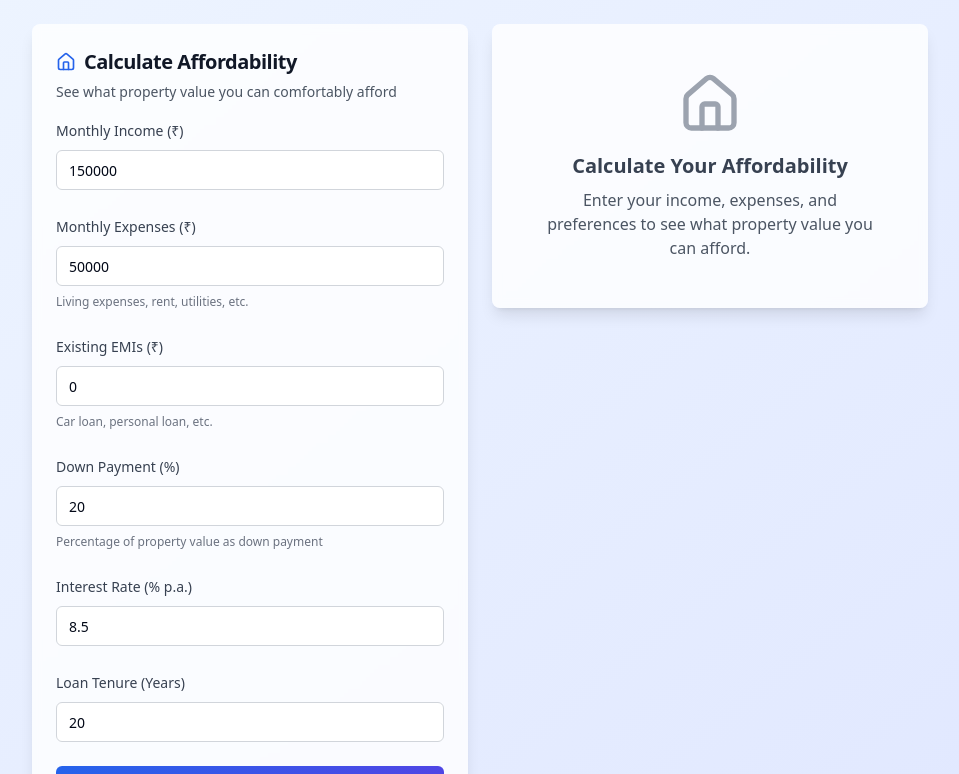
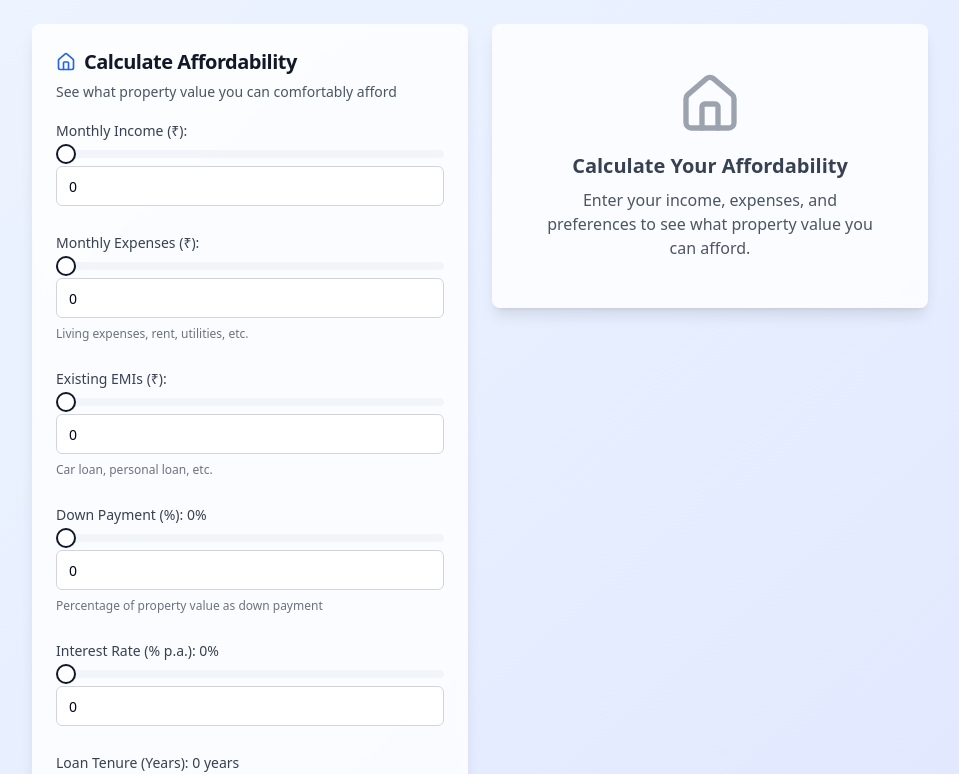
Before and after one commit to Ayaz380/emi-schedule-dreamer, a React (Vite) app: page /calculator in a window 1280 px wide. Shown: the part 269-1043 px from the top of the page, without its empty margins (160-1119 px from the left). Built offline with nearby package versions, Linux system fonts and the light colour scheme.

Commit message:
Enhance calculator functionality and provide deployment info
Implement slider and number-to-words features for Affordability, Eligibility, and EMI calculators. Remove pre-filled zeros from all input fields. Provide a list of dependencies for EC2 deployment.

```diff
--- a/src/components/AffordabilityCalculator.tsx
+++ b/src/components/AffordabilityCalculator.tsx
@@ -4,19 +4,21 @@ import { Card, CardContent, CardHeader, CardTitle } from '@/components/ui/card';
 import { Input } from '@/components/ui/input';
 import { Label } from '@/components/ui/label';
 import { Button } from '@/components/ui/button';
+import { Slider } from '@/components/ui/slider';
 import { Home, Calculator, TrendingUp, Wallet, PiggyBank } from 'lucide-react';
+import { numberToWords } from '@/utils/numberToWords';
 
 interface AffordabilityCalculatorProps {
   onAffordabilityResult: (affordableAmount: number) => void;
 }
 
 const AffordabilityCalculator: React.FC<AffordabilityCalculatorProps> = ({ onAffordabilityResult }) => {
-  const [monthlyIncome, setMonthlyIncome] = useState<number>(150000);
-  const [monthlyExpenses, setMonthlyExpenses] = useState<number>(50000);
+  const [monthlyIncome, setMonthlyIncome] = useState<number>(0);
+  const [monthlyExpenses, setMonthlyExpenses] = useState<number>(0);
   const [existingEmi, setExistingEmi] = useState<number>(0);
-  const [downPaymentRatio, setDownPaymentRatio] = useState<number>(20);
-  const [interestRate, setInterestRate] = useState<number>(8.5);
-  const [tenure, setTenure] = useState<number>(20);
+  const [downPaymentRatio, setDownPaymentRatio] = useState<number>(0);
+  const [interestRate, setInterestRate] = useState<number>(0);
+  const [tenure, setTenure] = useState<number>(0);
   const [result, setResult] = useState<any>(null);
 
   const handleCalculateAffordability = () => {
@@ -87,29 +89,45 @@ const AffordabilityCalculator: React.FC<AffordabilityCalculatorProps> = ({ onAff
           <CardContent className="space-y-6">
             <div className="space-y-2">
               <Label htmlFor="monthlyIncome" className="text-sm font-medium text-gray-700">
-                Monthly Income (₹)
+                Monthly Income (₹): {monthlyIncome > 0 && numberToWords(monthlyIncome)}
               </Label>
+              <Slider
+                value={[monthlyIncome]}
+                onValueChange={(value) => setMonthlyIncome(value[0])}
+                max={500000}
+                min={0}
+                step={1000}
+                className="w-full"
+              />
               <Input
                 id="monthlyIncome"
                 type="number"
                 value={monthlyIncome}
                 onChange={(e) => setMonthlyIncome(Number(e.target.value))}
                 className="text-lg font-medium border-gray-300 focus:border-blue-500"
-                placeholder="1,50,000"
+                placeholder="Enter monthly income"
               />
             </div>
 
             <div className="space-y-2">
               <Label htmlFor="monthlyExpenses" className="text-sm font-medium text-gray-700">
-                Monthly Expenses (₹)
+                Monthly Expenses (₹): {monthlyExpenses > 0 && numberToWords(monthlyExpenses)}
               </Label>
+              <Slider
+                value={[monthlyExpenses]}
+                onValueChange={(value) => setMonthlyExpenses(value[0])}
+                max={200000}
+                min={0}
+                step={1000}
+                className="w-full"
+              />
               <Input
                 id="monthlyExpenses"
                 type="number"
                 value={monthlyExpenses}
                 onChange={(e) => setMonthlyExpenses(Number(e.target.value))}
                 className="text-lg font-medium border-gray-300 focus:border-red-500"
-                placeholder="50,000"
+                placeholder="Enter monthly expenses"
               />
               <p className="text-xs text-gray-500">
                 Living expenses, rent, utilities, etc.
@@ -118,15 +136,23 @@ const AffordabilityCalculator: React.FC<AffordabilityCalculatorProps> = ({ onAff
 
             <div className="space-y-2">
               <Label htmlFor="existingEmiAfford" className="text-sm font-medium text-gray-700">
-                Existing EMIs (₹)
+                Existing EMIs (₹): {existingEmi > 0 && numberToWords(existingEmi)}
               </Label>
+              <Slider
+                value={[existingEmi]}
+                onValueChange={(value) => setExistingEmi(value[0])}
+                max={50000}
+                min={0}
+                step={500}
+                className="w-full"
+              />
               <Input
                 id="existingEmiAfford"
                 type="number"
                 value={existingEmi}
                 onChange={(e) => setExistingEmi(Number(e.target.value))}
                 className="border-gray-300 focus:border-red-500"
-                placeholder="0"
+                placeholder="Enter existing EMI amount"
               />
               <p className="text-xs text-gray-500">
                 Car loan, personal loan, etc.
@@ -135,15 +161,23 @@ const AffordabilityCalculator: React.FC<AffordabilityCalculatorProps> = ({ onAff
 
             <div className="space-y-2">
               <Label htmlFor="downPaymentRatio" className="text-sm font-medium text-gray-700">
-                Down Payment (%)
+                Down Payment (%): {downPaymentRatio}%
               </Label>
+              <Slider
+                value={[downPaymentRatio]}
+                onValueChange={(value) => setDownPaymentRatio(value[0])}
+                max={50}
+                min={0}
+                step={1}
+                className="w-full"
+              />
               <Input
                 id="downPaymentRatio"
                 type="number"
                 value={downPaymentRatio}
                 onChange={(e) => setDownPaymentRatio(Number(e.target.value))}
                 className="text-lg font-medium border-gray-300 focus:border-green-500"
-                placeholder="20"
+                placeholder="Enter down payment percentage"
               />
               <p className="text-xs text-gray-500">
                 Percentage of property value as down payment
@@ -152,8 +186,16 @@ const AffordabilityCalculator: React.FC<AffordabilityCalculatorProps> = ({ onAff
 
             <div className="space-y-2">
               <Label htmlFor="affordInterestRate" className="text-sm font-medium text-gray-700">
-                Interest Rate (% p.a.)
+                Interest Rate (% p.a.): {interestRate}%
               </Label>
+              <Slider
+                value={[interestRate]}
+                onValueChange={(value) => setInterestRate(value[0])}
+                max={18}
+                min={6}
+                step={0.1}
+                className="w-full"
+              />
               <Input
                 id="affordInterestRate"
                 type="number"
@@ -161,21 +203,29 @@ const AffordabilityCalculator: React.FC<AffordabilityCalculatorProps> = ({ onAff
                 value={interestRate}
                 onChange={(e) => setInterestRate(Number(e.target.value))}
                 className="text-lg font-medium border-gray-300 focus:border-blue-500"
-                placeholder="8.5"
+                placeholder="Enter interest rate"
               />
             </div>
 
             <div className="space-y-2">
               <Label htmlFor="affordTenure" className="text-sm font-medium text-gray-700">
-                Loan Tenure (Years)
+                Loan Tenure (Years): {tenure} years
               </Label>
+              <Slider
+                value={[tenure]}
+                onValueChange={(value) => setTenure(value[0])}
+                max={30}
+                min={5}
+                step={1}
+                className="w-full"
+              />
               <Input
                 id="affordTenure"
                 type="number"
                 value={tenure}
                 onChange={(e) => setTenure(Number(e.target.value))}
                 className="text-lg font-medium border-gray-300 focus:border-blue-500"
-                placeholder="20"
+                placeholder="Enter loan tenure"
               />
             </div>
 
--- a/src/components/EMICalculator.tsx
+++ b/src/components/EMICalculator.tsx
@@ -16,10 +16,10 @@ import InsuranceCalculator from './InsuranceCalculator';
 import LoanComparison from './LoanComparison';
 
 const EMICalculator = () => {
-  const [loanAmount, setLoanAmount] = useState<number>(5000000);
-  const [interestRate, setInterestRate] = useState<number>(8.5);
-  const [tenure, setTenure] = useState<number>(20);
-  const [annualPrepayment, setAnnualPrepayment] = useState<number>(100000);
+  const [loanAmount, setLoanAmount] = useState<number>(0);
+  const [interestRate, setInterestRate] = useState<number>(0);
+  const [tenure, setTenure] = useState<number>(0);
+  const [annualPrepayment, setAnnualPrepayment] = useState<number>(0);
   const [prepaymentIncrease, setPrepaymentIncrease] = useState<number>(0);
   const [emiIncrease, setEmiIncrease] = useState<number>(0);
   const [results, setResults] = useState<any>(null);
--- a/src/components/EligibilityCalculator.tsx
+++ b/src/components/EligibilityCalculator.tsx
@@ -4,19 +4,21 @@ import { Card, CardContent, CardHeader, CardTitle } from '@/components/ui/card';
 import { Input } from '@/components/ui/input';
 import { Label } from '@/components/ui/label';
 import { Button } from '@/components/ui/button';
+import { Slider } from '@/components/ui/slider';
 import { IndianRupee, Calculator, TrendingUp, CheckCircle, Home } from 'lucide-react';
 import { calculateEMI, calculateMaxLoanAmount } from '@/utils/emiCalculations';
+import { numberToWords } from '@/utils/numberToWords';
 
 interface EligibilityCalculatorProps {
   onEligibilityResult: (eligibleAmount: number) => void;
 }
 
 const EligibilityCalculator: React.FC<EligibilityCalculatorProps> = ({ onEligibilityResult }) => {
-  const [monthlySalary, setMonthlySalary] = useState<number>(100000);
-  const [interestRate, setInterestRate] = useState<number>(8.5);
-  const [tenure, setTenure] = useState<number>(20);
+  const [monthlySalary, setMonthlySalary] = useState<number>(0);
+  const [interestRate, setInterestRate] = useState<number>(0);
+  const [tenure, setTenure] = useState<number>(0);
   const [existingEmi, setExistingEmi] = useState<number>(0);
-  const [ownContribution, setOwnContribution] = useState<number>(1000000);
+  const [ownContribution, setOwnContribution] = useState<number>(0);
   const [eligibilityResult, setEligibilityResult] = useState<any>(null);
 
   const handleCalculateEligibility = () => {
@@ -66,29 +68,45 @@ const EligibilityCalculator: React.FC<EligibilityCalculatorProps> = ({ onEligibi
           <CardContent className="space-y-6">
             <div className="space-y-2">
               <Label htmlFor="monthlySalary" className="text-sm font-medium text-gray-700">
-                Monthly Salary (₹)
+                Monthly Salary (₹): {monthlySalary > 0 && numberToWords(monthlySalary)}
               </Label>
+              <Slider
+                value={[monthlySalary]}
+                onValueChange={(value) => setMonthlySalary(value[0])}
+                max={500000}
+                min={0}
+                step={1000}
+                className="w-full"
+              />
               <Input
                 id="monthlySalary"
                 type="number"
                 value={monthlySalary}
                 onChange={(e) => setMonthlySalary(Number(e.target.value))}
                 className="text-lg font-medium border-gray-300 focus:border-blue-500"
-                placeholder="1,00,000"
+                placeholder="Enter monthly salary"
               />
             </div>
 
             <div className="space-y-2">
               <Label htmlFor="ownContribution" className="text-sm font-medium text-gray-700">
-                Own Contribution / Down Payment (₹)
+                Own Contribution / Down Payment (₹): {ownContribution > 0 && numberToWords(ownContribution)}
               </Label>
+              <Slider
+                value={[ownContribution]}
+                onValueChange={(value) => setOwnContribution(value[0])}
+                max={5000000}
+                min={0}
+                step={50000}
+                className="w-full"
+              />
               <Input
                 id="ownContribution"
                 type="number"
                 value={ownContribution}
                 onChange={(e) => setOwnContribution(Number(e.target.value))}
                 className="text-lg font-medium border-gray-300 focus:border-green-500"
-                placeholder="10,00,000"
+                placeholder="Enter down payment amount"
               />
               <p className="text-xs text-gray-500">
                 Cash available for down payment
@@ -97,8 +115,16 @@ const EligibilityCalculator: React.FC<EligibilityCalculatorProps> = ({ onEligibi
 
             <div className="space-y-2">
               <Label htmlFor="eligibilityInterestRate" className="text-sm font-medium text-gray-700">
-                Expected Interest Rate (% p.a.)
+                Expected Interest Rate (% p.a.): {interestRate}%
               </Label>
+              <Slider
+                value={[interestRate]}
+                onValueChange={(value) => setInterestRate(value[0])}
+                max={18}
+                min={6}
+                step={0.1}
+                className="w-full"
+              />
               <Input
                 id="eligibilityInterestRate"
                 type="number"
@@ -106,35 +132,51 @@ const EligibilityCalculator: React.FC<EligibilityCalculatorProps> = ({ onEligibi
                 value={interestRate}
                 onChange={(e) => setInterestRate(Number(e.target.value))}
                 className="text-lg font-medium border-gray-300 focus:border-blue-500"
-                placeholder="8.5"
+                placeholder="Enter interest rate"
               />
             </div>
 
             <div className="space-y-2">
               <Label htmlFor="eligibilityTenure" className="text-sm font-medium text-gray-700">
-                Desired Loan Tenure (Years)
+                Desired Loan Tenure (Years): {tenure} years
               </Label>
+              <Slider
+                value={[tenure]}
+                onValueChange={(value) => setTenure(value[0])}
+                max={30}
+                min={5}
+                step={1}
+                className="w-full"
+              />
               <Input
                 id="eligibilityTenure"
                 type="number"
                 value={tenure}
                 onChange={(e) => setTenure(Number(e.target.value))}
                 className="text-lg font-medium border-gray-300 focus:border-blue-500"
-                placeholder="20"
+                placeholder="Enter loan tenure"
               />
             </div>
 
             <div className="space-y-2">
               <Label htmlFor="existingEmi" className="text-sm font-medium text-gray-700">
-                Existing EMIs (₹)
+                Existing EMIs (₹): {existingEmi > 0 && numberToWords(existingEmi)}
               </Label>
+              <Slider
+                value={[existingEmi]}
+                onValueChange={(value) => setExistingEmi(value[0])}
+                max={50000}
+                min={0}
+                step={500}
+                className="w-full"
+              />
               <Input
                 id="existingEmi"
                 type="number"
                 value={existingEmi}
                 onChange={(e) => setExistingEmi(Number(e.target.value))}
                 className="border-gray-300 focus:border-red-500"
-                placeholder="0"
+                placeholder="Enter existing EMI amount"
               />
               <p className="text-xs text-gray-500">
                 Any existing loan EMIs (car loan, personal loan, etc.)
```
